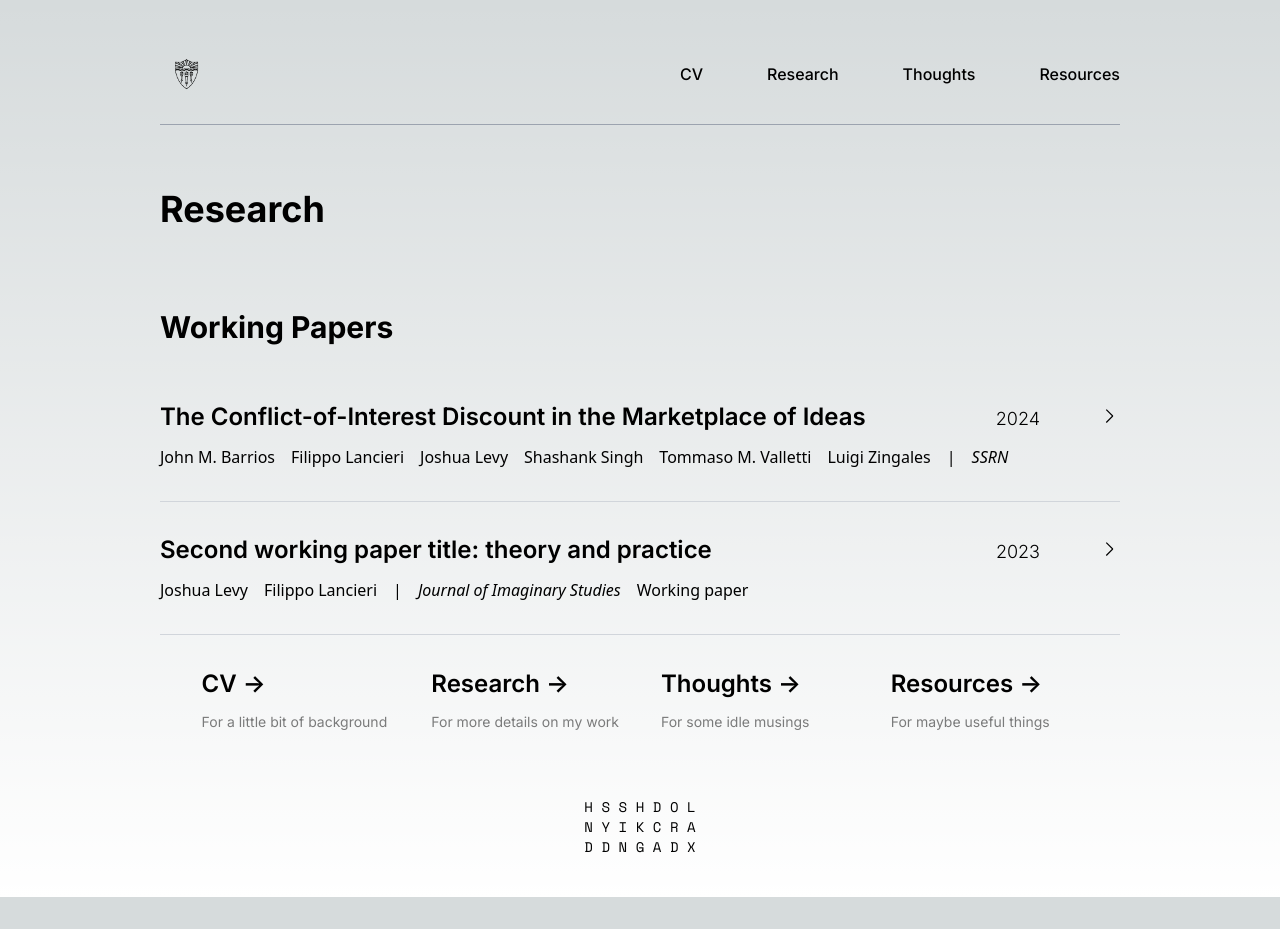
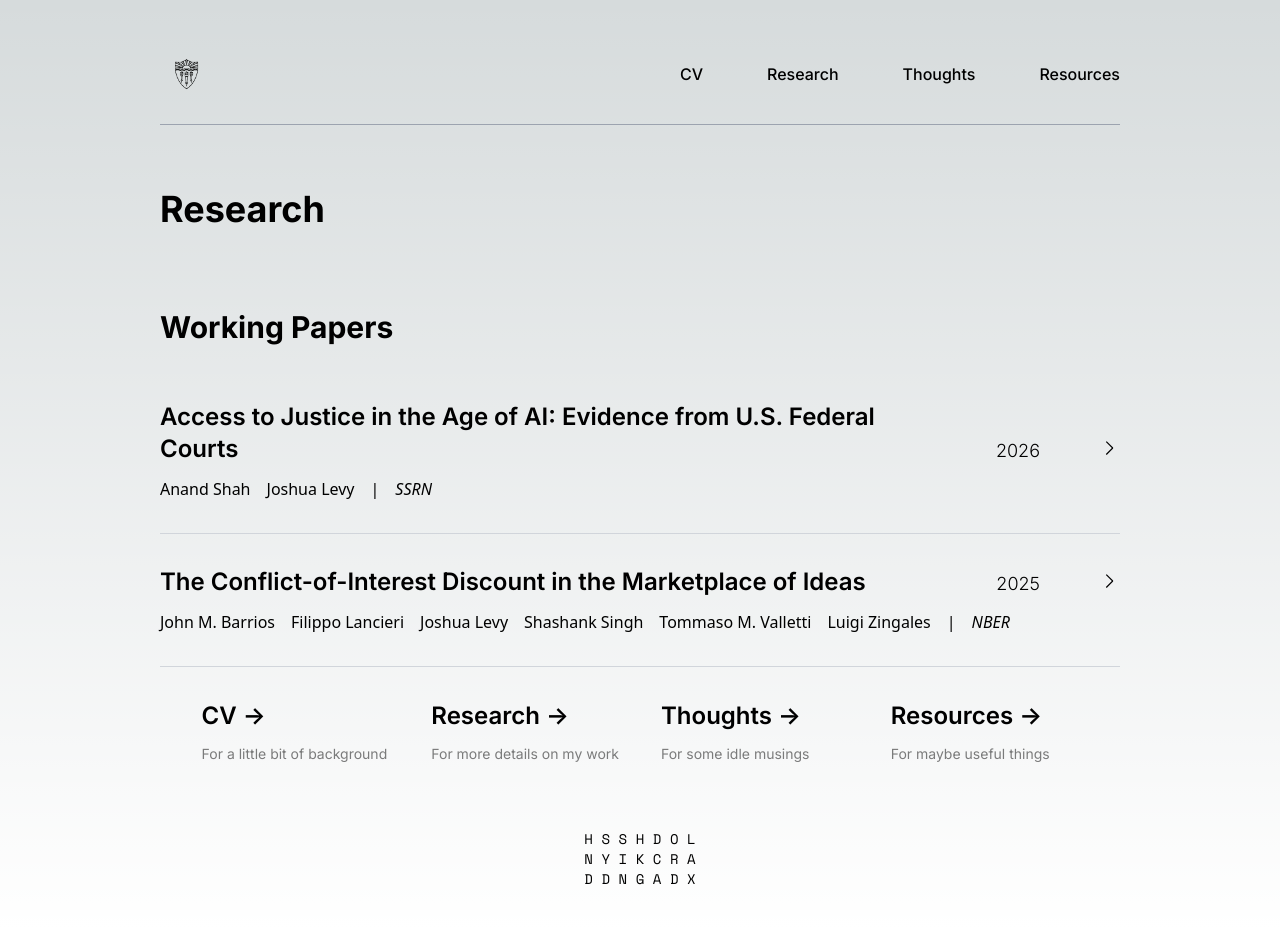
Before and after one commit to joshuaylevy/joshua-y-levy, a Next.js app: page /research in a window 1280 px wide. Before the commit the page ends 897 px from the top, so only its background shows below. Built offline with nearby package versions, Linux system fonts and the light colour scheme.

Commit message:
Updating COI paper and formatting of elements on Research page

```diff
--- a/src/components/utilityComponents/paperDescAccordion.js
+++ b/src/components/utilityComponents/paperDescAccordion.js
@@ -10,6 +10,8 @@ const inter = Inter({ subsets : ["latin"] })
 
 export default function PaperDescriptionAccordion({ title, year, authorsList, abstract, paperStatus, journal, downloadPath, downloadTabOpt, otherButtons, mediaLinks}){
     const [isActive, setIsActive] = useState(false);
+    const hasMediaLinks = Array.isArray(mediaLinks) && mediaLinks.length > 0;
+
     return(
         <div className = "flex flex-col justify-between border-gray-300 border-b mb-4 py-4">
             <div className = "grid grid-cols-12 justify-items-stretch items-end pb-3">
@@ -60,9 +62,10 @@ export default function PaperDescriptionAccordion({ title, year, authorsList, ab
             <div className = {`${isActive ? "max-h-auto" : "max-h-0"} ${inter.className} overflow-hidden transition-[max-height]  duration-200 `}>
                 <div className='flex flex-col space-y-3'>
                     <div className = "my-2">
-                        <p className = "text-justify">
-                            {abstract}
-                        </p>
+                        <p
+                            className = "text-justify"
+                            dangerouslySetInnerHTML = {{ __html: abstract || "" }}
+                        />
                     </div>
                     <div className = "flex flow-row justify-items-start space-x-4 overflow-hidden pt-5">
                         <DownloadButton
@@ -81,6 +84,7 @@ export default function PaperDescriptionAccordion({ title, year, authorsList, ab
                             )
                         })}
                     </div>
+                    {hasMediaLinks && (
                         <div className="flex flex-row justify-items-start space-x-4 overflow-hidden pt-2 pb-5">
                             <div className="font-bold py-2 text-sm">
                                 Media:
@@ -97,6 +101,7 @@ export default function PaperDescriptionAccordion({ title, year, authorsList, ab
                                 )
                             })}
                         </div>
+                    )}
 
                 </div>
 
--- a/src/libraries_dbs/working_papers_db.js
+++ b/src/libraries_dbs/working_papers_db.js
@@ -1,7 +1,29 @@
 const wp_list = [
+    // Access to Justice in the Age of AI: Evidence from U.S. Federal Courts
+    {
+        title : "Access to Justice in the Age of AI: Evidence from U.S. Federal Courts",
+        year : 2026,
+        authors : [
+            {authorName : "Anand Shah", authorWebsiteLink : "https://avshah1.github.io", authorWebsiteLinkNewTabOpt : true},
+            {authorName : "Joshua Levy", authorWebsiteLink : "/", authorWebsiteLinkNewTabOpt : false},
+        ],
+        abstract : "This paper studies how generative AI has reshaped entry into the federal civil court system. Drawing on administrative records covering more than 4.5 million non-prisoner federal civil court cases from FY2005-FY2026 and 46 million PACER docket entries matched to those cases, we document three sets of findings. First, the number of <em>pro se</em> cases&mdash;or self-represented cases&mdash;is increasing dramatically, rising from a long-term steady-state average of 11% to 16.8% in FY2025. This increase is concentrated in case types characterized by formulaic document production and absent from more complex, attorney-intensive categories. Second, we argue these cases are placing larger burden on federal district courts. <em>Pro se</em> cases are not terminating faster, and this combined with the increased case numbers suggests more cases for judges to process. Moreover, intra-case activity is up, with the total volume of docket entries per court generated by <em>pro se</em> cases in their first 180 days up 158% from pre-AI means to 2025. Third, we directly validate that AI use is increasing in federal courts. Using a random sample of 1,600 complaints drawn from an 8-year period (2019-2026), we find that a large and growing share of complaints are flagging positive for AI-generated text, from essentially zero in the pre-AI period to more than 18% in 2026.",
+
+        status : "",
+        pubvenue : "SSRN",
+        downloadPath : "/",
+        downloadTabOpt : true,
+        otherButtons : [
+            // {buttonText : "buttonText1", buttonLink: "/", buttonNewTabOpt : false}
+        ],
+        media : [
+            // {mediaPubName : "PoliticoEU", mediaLink : "https://www.politico.eu/newsletter/politico-eu-influence/hi-youre-through-to-the-conflicts-of-interest-hotline/#:~:text=Reinier%20van%20Zutphen.-,TRUSTING%20SOURCES%3A,-Conflicts%20of%20interest", buttonNewTabOpt : true}
+        ]
+    },
+    // The Conflict-of-Interest Discount in the Marketplace of Ideas
     {
         title : "The Conflict-of-Interest Discount in the Marketplace of Ideas",
-        year : 2024,
+        year : 2025,
         authors : [
             {authorName : "John M. Barrios", authorWebsiteLink : "https://www.johnmbarrios.com/", authorWebsiteLinkNewTabOpt : true},
             {authorName : "Filippo Lancieri", authorWebsiteLink : "https://www.law.georgetown.edu/faculty/filippo-lancieri/", authorWebsiteLinkNewTabOpt : true},
@@ -13,37 +35,20 @@ const wp_list = [
         ],
         abstract : "We conduct a survey of economists and a representative sample of Americans to infer the reduction in the perceived value of a paper when its authors have conflicts of interest (CoI), i.e., they have financial, professional, or ideological stakes in the outcome of the results. On average, a CoI decreases trust in the conclusions of an economics paper by 30%. This reduction in trust reflects a combination of the frequency of conflicted papers and the bias of papers when they are conflicted. To isolate the second term, we introduce a key construct: the CoI Discount, which measures the reduction in the value of a conflicted paper relative to a non-conflicted one. We show that, on average, conflicted papers are worth less than half of non-conflicted ones, though this effect varies significantly depending on the nature of the conflict. The discount is more pronounced when the conflict involves the interest of a private rather than a public entity. Restricted data access also leads to a substantial discount. We validate our survey based estimates by comparing them to actual biases observed in conflicted papers within the economics and medical literature.",
         status : "",
-        pubvenue : "SSRN",
-        downloadPath : "/research_pdfs/COI-10-24-SSRN.pdf",
+        pubvenue : "NBER",
+        downloadPath : "/research_pdfs/COI-04-25-NBER.pdf",
         downloadTabOpt : true,
         otherButtons: [
+            {buttonText : "NBER", buttonLink: "https://www.nber.org/papers/w33645", buttonNewTabOpt : true},
             {buttonText : "SSRN", buttonLink: "https://papers.ssrn.com/sol3/papers.cfm?abstract_id=4979205", buttonNewTabOpt : true}
+
         ],
         media : [
             {mediaPubName : "Stigler Center (video)", mediaLink : "https://www.youtube.com/watch?v=EU7EnP9xLrw", buttonNewTabOpt : true},
             {mediaPubName : "PoliticoEU", mediaLink : "https://www.politico.eu/newsletter/politico-eu-influence/hi-youre-through-to-the-conflicts-of-interest-hotline/#:~:text=Reinier%20van%20Zutphen.-,TRUSTING%20SOURCES%3A,-Conflicts%20of%20interest", buttonNewTabOpt : true},
             {mediaPubName : "Frankfurter Allgemeine", mediaLink : "https://www.faz.net/aktuell/wissen/forschung-politik/studie-ueber-interessenkonflikte-in-der-wissenschaft-110075764.html", buttonNewTabOpt : true},
         ]
-    },
-    {
-        title : "Second working paper title: theory and practice",
-        year : 2023,
-        authors : [
-            {authorName : "Joshua Levy", authorWebsiteLink : "/", authorWebsiteLinkNewTabOpt : false},
-            {authorName : "Filippo Lancieri", authorWebsiteLink : "/", authorWebsiteLinkNewTabOpt : true},
-        ],
-        abstract : "orem ipsum, dolor sit amet consectetur adipisicing elit. Mollitia veniam reprehenderit nam assumenda voluptatem ut. Ipsum eius dicta, officiis quaerat iure quos dolorum accusantium ducimus in illum vero commodi pariatur? Impedit autem esse nostrum quasi, fugiat a aut error cumque quidem maiores doloremque est numquam praesentium eos voluptatem amet! Repudiandae, mollitia id reprehenderit a ab odit!",
-        status : "Working paper",
-        pubvenue : "Journal of Imaginary Studies",
-        downloadPath : "/",
-        downloadTabOpt : false,
-        otherButtons : [
-            {buttonText : "buttonText1", buttonLink: "/", buttonNewTabOpt : false}
-        ],
-        media : [
-            {mediaPubName : "PoliticoEU", mediaLink : "https://www.politico.eu/newsletter/politico-eu-influence/hi-youre-through-to-the-conflicts-of-interest-hotline/#:~:text=Reinier%20van%20Zutphen.-,TRUSTING%20SOURCES%3A,-Conflicts%20of%20interest", buttonNewTabOpt : true}]
     }
-
 ]
 
 
```
Also changed, not shown: 2 other files (tests, documents, lock files or other folders). Lines whose indentation alone changed are shown as unchanged.
